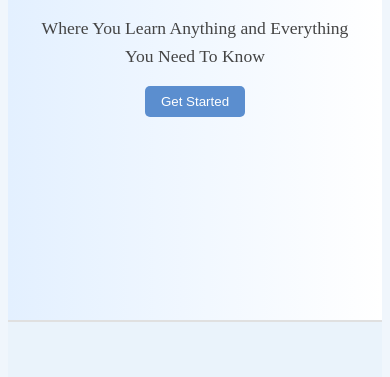
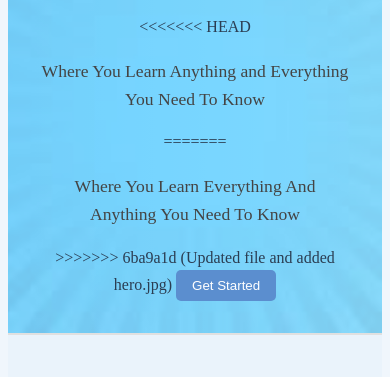
Before and after one commit to naomikassaye/CSS01, a plain HTML site: page index.html in a window 390 px wide. Shown: the part 196-573 px from the top of the page. Drawn offline with Linux system fonts and the light colour scheme; placeholder pictures from the web are drawn by us.

Commit message:
Updated file and added hero.jpg

```diff
--- a/index.html
+++ b/index.html
@@ -22,11 +22,15 @@
 
         <div class="content">
             <h1>Welcome</h1>
+<<<<<<< HEAD
             <p>Where You Learn Anything and Everything You Need To Know</p>
+=======
+            <p>Where You Learn Everything And Anything You Need To Know</p>
+>>>>>>> 6ba9a1d (Updated file and added hero.jpg)
             <button>Get Started</button>
         </div>
 
-        <img src="https://via.placeholder.com/600x300" alt="hero-bg">
+        <img src="hero.jpg" alt="hero-bg">
     </header>
 
     <section class="team">
@@ -74,7 +78,7 @@
 
         <div class="plan3">
             <h3>Special Plan</h3>
-            <p>&dollar;21.99/month</p>
+            <p>&dollar;21.99/ 3 months</p>
         </div>
     </section>
 
--- a/style.css
+++ b/style.css
@@ -37,6 +37,7 @@ nav a:hover {
 /* HERO SECTION  */
 .hero {
     position: relative;
+    z-index: 0;
     display: flex;
     justify-content: space-between;
     align-items: center;
@@ -44,15 +45,18 @@ nav a:hover {
     background: linear-gradient(to right, #e3f0ff, #ffffff);
     flex-wrap: wrap;
     border-bottom: 2px solid #e0e0e0;
+    overflow: hidden;
 }
 
 .hero img {
     position: absolute;
     right: 0;
     bottom: 0;
-    width: 50%;
+    width: 100%;
+    height: 100%;
     z-index: -1;
     opacity: 0.5;
+    object-fit: cover;
 }
 
 /* HERO CONTENT  */
@@ -64,6 +68,7 @@ nav a:hover {
     justify-content: center;
     text-align: center;
     margin: 0 auto;
+
 }
 
 .content p {
@@ -97,7 +102,7 @@ nav a:hover {
     text-align: center;
 }
 
-.team > h2 {
+.team>h2 {
     width: 100%;
     text-align: center;
     font-size: 2rem;
@@ -105,14 +110,16 @@ nav a:hover {
     color: #2b3d52;
 }
 
-.team > h3 {
+.team>h3 {
     color: #2b3d52;
     width: 100%;
     text-align: center;
     margin-bottom: 1em;
 }
 
-.card1, .card2, .card3 {
+.card1,
+.card2,
+.card3 {
     display: flex;
     flex-direction: column;
     align-items: center;
@@ -285,10 +292,9 @@ a[href^="mailto"] {
     }
 
     .hero img {
-        position: relative;
-        width: 100%;
-        margin-top: 1rem;
-        opacity: 0.8;
+        flex-direction: column;
+        text-align: center;
+        min-height: 400px;
     }
 
     .team,
```
Also changed, not shown: hero.jpg (added).
